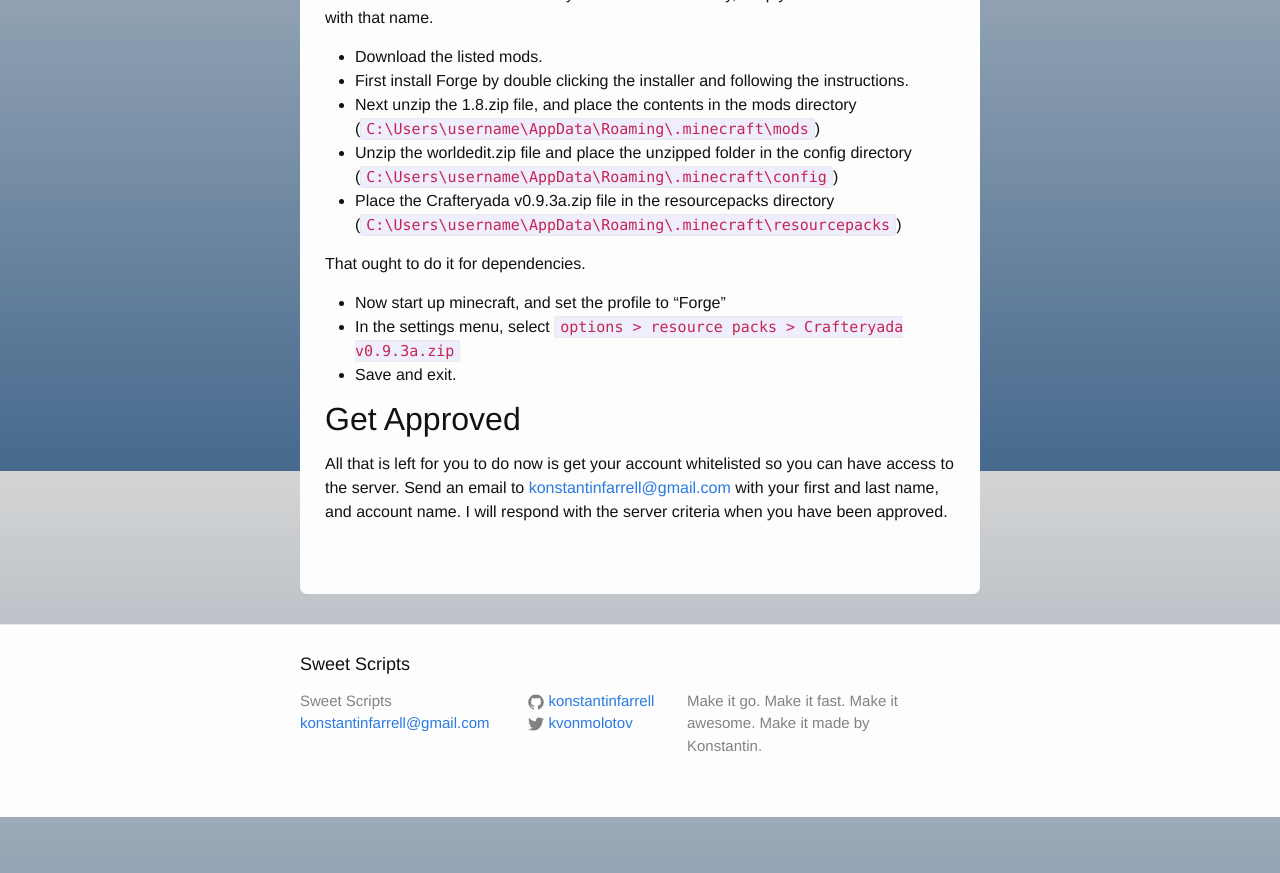
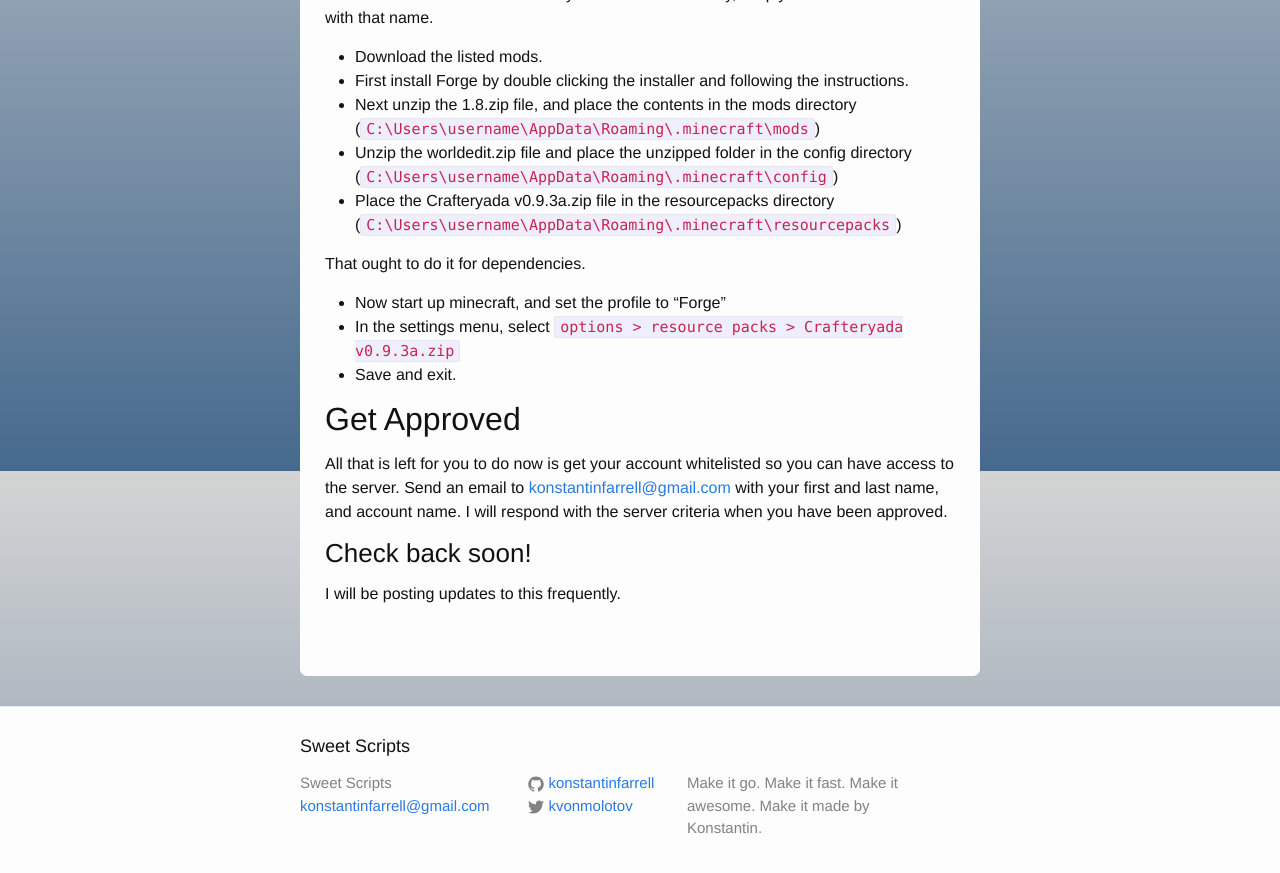
Before and after one commit to plosive/konstantinfarrell.github.io, a Jekyll site: the page built from _posts/2015-10-13-minecraft-server.md, in a window 1280 px wide and 900 px high, scrolled down 1329 px. Shown: the top 873 px of the window. Built offline with Jekyll 4.4.1, drawn with Linux system fonts in a browser that asks for light colours; before the commit the page ends 2146 px from its top, so only the background shows below that.

Commit message:
Update 2015-10-13-minecraft-server.md

```diff
--- a/_posts/2015-10-13-minecraft-server.md
+++ b/_posts/2015-10-13-minecraft-server.md
@@ -57,3 +57,7 @@
 
 All that is left for you to do now is get your account whitelisted so you can have access to the server. Send an email to <konstantinfarrell@gmail.com> with your first and last name, and account name.
 I will respond with the server criteria when you have been approved.
+
+### Check back soon!
+
+I will be posting updates to this frequently.
```
